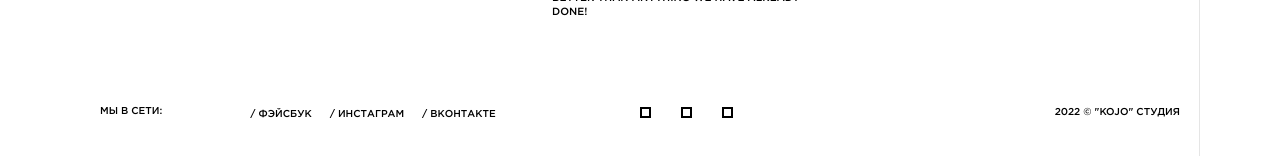
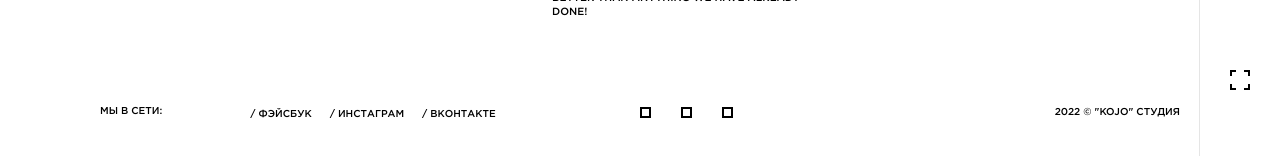
Before and after one commit to AnatolyKostarev/kojo, a React (Create React App) app: page / in a window 1280 px wide. Shown: the part 602-758 px from the top of the page. Built offline with nearby package versions, Linux system fonts and the light colour scheme.

Commit message:
Add pseudo class to change fullscreen icon

```diff
--- a/src/components/navigation/Navigation.module.css
+++ b/src/components/navigation/Navigation.module.css
@@ -83,7 +83,16 @@
 }
 
 .nav__screen {
-  transition: all 0.3s;
+  background: url("../../../public/img/header/fullscreen.svg") center no-repeat;
+  background-size: cover;
+  width: 20px;
+  height: 20px;
+}
+
+html:fullscreen .nav__screen {
+  background: url("../../../public/img/header/fullscreen_close.svg") center
+    no-repeat;
+  background-size: cover;
 }
 
 .nav__screen:hover {
```
